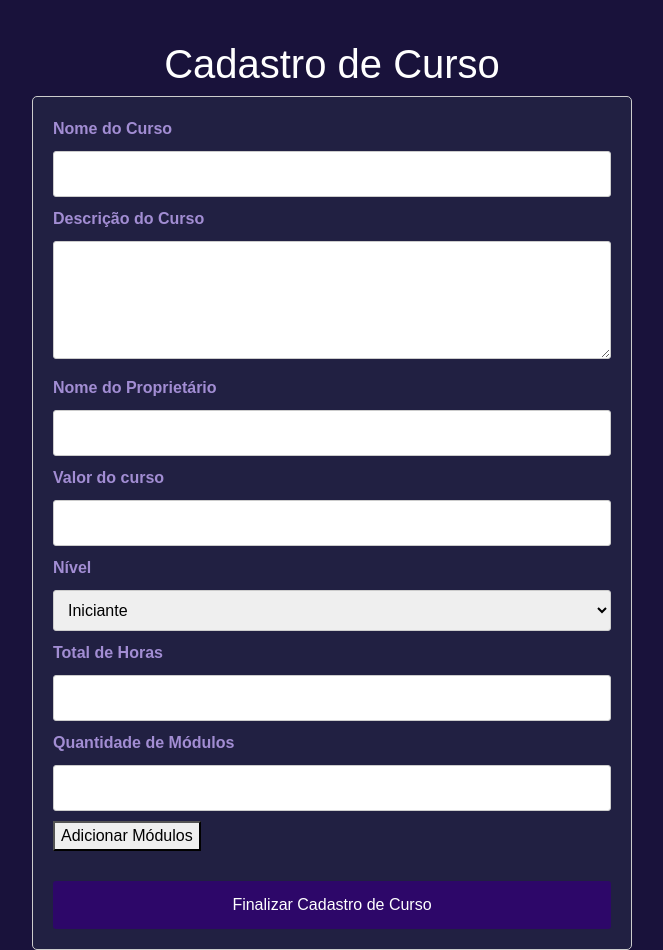
After one commit to JoseBrittoo/plataforma_dj, a Django app: page /cadcurso/ in a window 1280 px wide. The commit adds this page. Shown: the whole page, without its empty margins (308-971 px from the left). Run offline with Django 4.2, Linux system fonts and the light colour scheme.

Commit message:
Alteração e inserção da fncionalidade de cadastro de curso

```diff
--- /dev/null
+++ b/app_plataforma/forms.py
@@ -0,0 +1,8 @@
+from django import forms
+from app_plataforma.models import Curso, Modulo
+
+ModuloFormSet = forms.inlineformset_factory(Curso, Modulo, fields=('nome_curso', 'conteudo'), extra=1)
+class CursoForm(forms.ModelForm):
+    class Meta:
+        model = Curso
+        fields = ['nome_curso', 'quantidade_modulos', 'nivel', 'descricao', 'total_horas', 'nome_proprietario', 'preco']
--- a/app_plataforma/models.py
+++ b/app_plataforma/models.py
@@ -1 +1,18 @@
 from django.db import models
+
+class Curso(models.Model):
+    nome_curso = models.CharField(max_length=100)
+    quantidade_modulos = models.IntegerField()
+    nivel = models.CharField(max_length=20)
+    descricao = models.TextField()
+    total_horas = models.IntegerField()
+    nome_proprietario = models.CharField(max_length=100)
+    preco = models.DecimalField(max_digits=10, decimal_places=2)
+
+class Modulo(models.Model):
+    nome_curso = models.CharField(max_length=100)
+    conteudo = models.TextField()
+    curso = models.ForeignKey(Curso, related_name='modulos', on_delete=models.CASCADE)
+
+    def __str__(self):
+        return self.nome_curso
--- /dev/null
+++ b/app_plataforma/static/cadcurso.css
@@ -0,0 +1,65 @@
+/* cadcurso.css */
+body {
+  font-family: Arial, sans-serif;
+  margin: 0;
+  padding: 0;
+  background-color: #19123B; /* Cor de fundo azul */
+}
+
+.container {
+  max-width: 600px; /* Aumente ou diminua o valor conforme necessário */
+  margin: 0 auto;
+  padding: 20px;
+  border: 1px solid #ccc; /* Borda cinza */
+  border-radius: 5px;
+  background-color: #212042; /* Cor de fundo azul */
+  color: #fff; /* Cor do texto branco */
+}
+
+h1 {
+  text-align: center;
+  margin-top: 40px;
+  color: #fff; /* Cor do texto branco */
+}
+
+form {
+  padding: 20px;
+}
+
+label {
+  display: block;
+  font-weight: bold;
+  margin-bottom: 10px;
+  color: hsl(258, 44%, 69%); /* Cor do texto do rótulo */
+}
+
+input[type="text"],
+input[type="number"],
+select,
+textarea {
+  width: 100%;
+  padding: 10px;
+  margin-bottom: 10px; /* Aumentei a margem inferior para mais espaço */
+  border: 1px solid #ccc;
+  border-radius: 3px;
+}
+
+textarea {
+  resize: vertical;
+}
+
+button[type="submit"] {
+  background-color: hsl(263, 87%, 22%);
+  color: #fff;
+  padding: 12px 20px;
+  border: none;
+  border-radius: 3px;
+  cursor: pointer;
+  width: 100%;
+  font-size: 16px;
+  margin-top: 30px;
+}
+
+button[type="submit"]:hover {
+  background-color: hsl(258, 44%, 69%);
+}
--- /dev/null
+++ b/app_plataforma/templates/cadcurso.html
@@ -0,0 +1,91 @@
+{% extends 'main.html' %}
+{% load static %}
+{% block content %}
+<link rel="stylesheet" type="text/css" href={% static 'cadcurso.css'%}>
+<h1>Cadastro de Curso</h1>
+<form class="container Curso" method="post">
+    {% csrf_token %}
+    <div class="form-group">
+        <label for="nome_curso">Nome do Curso</label>
+        <input type="text" id="nome_curso" name="nome_curso" required>
+    </div>
+    <div class="form-group">
+        <label for="descricao">Descrição do Curso</label>
+        <textarea id="descricao" name="descricao" rows="4" required></textarea>
+    </div>
+    <div class="form-group">
+        <label for="nome_proprietario">Nome do Proprietário</label>
+        <input type="text" id="nome_proprietario" name="nome_proprietario" required>
+    </div>
+    <div class="form-group">
+        <label for="preco">Valor do curso</label>
+        <input type="text" id="preco" name="preco" required oninput="formatarMoeda(this)">
+    </div>
+    <script>
+    function formatarMoeda(input) {
+        var valor = input.value.replace(/\D/g, '');
+        valor = (parseFloat(valor) / 100).toFixed(2);
+        input.value = 'R$ ' + valor;
+    }
+    </script>
+    <div class="form-group">
+        <label for="nivel">Nível</label>
+        <select id="nivel" name="nivel" required>
+            <option value="iniciante">Iniciante</option>
+            <option value="intermediario">Intermediário</option>
+            <option value="avancado">Avançado</option>
+        </select>
+    </div>
+    <div class="form-group">
+        <label for="total_horas">Total de Horas</label>
+        <input type="number" id="total_horas" name="total_horas" required>
+    </div>
+    <div class="form-group">
+        <label for="quantidade_modulos">Quantidade de Módulos</label>
+        <input type="number" id="quantidade_modulos" name="quantidade_modulos" required>
+        <button id="add-modulos">Adicionar Módulos</button>
+    </div>
+    <div id="modulos">
+        {{ formset_modulos.management_form }}
+    </div>
+    <script>
+        document.getElementById('add-modulos').addEventListener('click', function() {
+            var quantidadeModulos = parseInt(document.getElementById('quantidade_modulos').value);
+
+            for (var i = 1; i <= quantidadeModulos; i++) {
+                criarModulo(i);
+            }
+        });
+        function criarModulo(moduloCount) {
+            var moduloDiv = document.createElement('div');
+            moduloDiv.classList.add('modulo');
+            moduloDiv.id = `modulo-${moduloCount}`;
+            moduloDiv.innerHTML = `
+                <label for="modulo_nome_${moduloCount}">Nome do Módulo:</label>
+                <input type="text" id="modulo_nome_${moduloCount}" name="modulos-${moduloCount}-nome" required>
+                <label for="modulo_conteudo_${moduloCount}">Conteúdo do Módulo:</label>
+                <textarea id="modulo_conteudo_${moduloCount}" name="modulos-${moduloCount}-conteudo" rows="4" required></textarea>
+                <button class="remover-modulo" data-modulo="${moduloCount}">Remover</button>
+                <button class="editar-modulo" data-modulo="${moduloCount}">Editar</button>
+            `;
+
+            document.getElementById('modulos').appendChild(moduloDiv);
+
+            // Adicionar um event listener para o botão "Remover"
+            var removerBotao = moduloDiv.querySelector(`.remover-modulo[data-modulo="${moduloCount}"]`);
+            removerBotao.addEventListener('click', function() {
+                moduloDiv.remove();
+            });
+
+            // Adicionar um event listener para o botão "Editar"
+            var editarBotao = moduloDiv.querySelector(`.editar-modulo[data-modulo="${moduloCount}"]`);
+            editarBotao.addEventListener('click', function() {
+                // Implementar a lógica de edição aqui
+            });
+        }
+    </script>
+    <div class="form-group">
+        <button type="submit">Finalizar Cadastro de Curso</button>
+    </div>
+</form>
+{% endblock %}
--- a/app_plataforma/templates/paginaInicial/pgInicial.html
+++ b/app_plataforma/templates/paginaInicial/pgInicial.html
@@ -25,6 +25,9 @@
             <li class="nav-item">
               <a class="nav-link" href="/logouts/">Sair</a>
             </li>
+            <li class="nav-item">
+                <a class="nav-link" href="/cadcurso/">Cadastrar curso</a>
+            </li>
             <li class="nav-item dropdown">
                 <a class="nav-link dropdown-toggle" href="#" id="navbarDropdownMenuLink" data-toggle="dropdown" aria-haspopup="true" aria-expanded="false">
                     Menu
--- a/app_plataforma/views.py
+++ b/app_plataforma/views.py
@@ -2,6 +2,8 @@ from django.shortcuts import render, redirect
 from django.http import HttpResponse
 from django.contrib.auth.models import User
 from django.contrib.auth import authenticate, login, logout
+from .models import Curso, Modulo
+from .forms import CursoForm, ModuloFormSet
 
 # Create your views here.
 def home(request):
@@ -76,3 +78,31 @@ def alterarSenha(request):
         return render(request, 'alterarSenha.html', data)
 
     return render(request, 'alterarSenha.html')
+
+#Cadastrar curso
+def cadcurso(request):
+    if request.method == 'POST':
+        form = CursoForm(request.POST)
+        formset_modulos = ModuloFormSet(request.POST, prefix='modulos')
+
+        if form.is_valid() and formset_modulos.is_valid():
+            # Salvar o curso principal
+            curso = form.save()
+
+            # Salvar os módulos associados ao curso principal
+            for form_modulo in formset_modulos:
+                if form_modulo.cleaned_data:
+                    modulo = form_modulo.save(commit=False)
+                    modulo.curso = curso
+                    modulo.save()
+
+            return redirect('pgInicial')  # Redirecionar para uma página de sucesso
+
+    else:
+        form = CursoForm()
+        formset_modulos = ModuloFormSet(prefix='modulos')
+
+    return render(request, 'cadcurso.html', {
+        'form': form,
+        'formset_modulos': formset_modulos,
+    })
--- a/plataforma/urls.py
+++ b/plataforma/urls.py
@@ -1,7 +1,7 @@
 
 from django.contrib import admin
 from django.urls import path
-from app_plataforma.views import home, cadusuario, usuario, flogin, dlogin, paginaInicial, logouts, alterarSenha
+from app_plataforma.views import home, cadusuario, cadcurso, usuario, flogin, dlogin, paginaInicial, logouts, alterarSenha
 #from app_plataforma import views
 
 urlpatterns = [
@@ -13,5 +13,6 @@ urlpatterns = [
     path('dlogin/', dlogin, name = 'dlogin'),
     path('paginaInicial/', paginaInicial),
     path('logouts/', logouts, name = 'logouts'),
-    path('alterarSenha/', alterarSenha, name = 'alterarSenha')
+    path('alterarSenha/', alterarSenha, name = 'alterarSenha'),
+    path('cadcurso/', cadcurso, name = 'cadcurso')
 ]
```
Also changed, not shown: db.sqlite3.
